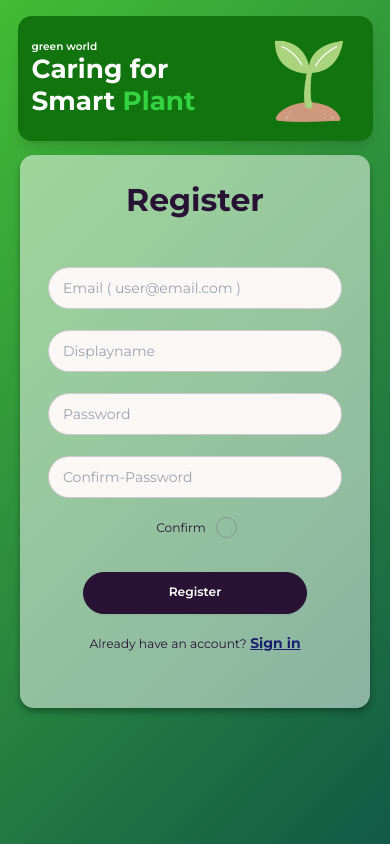
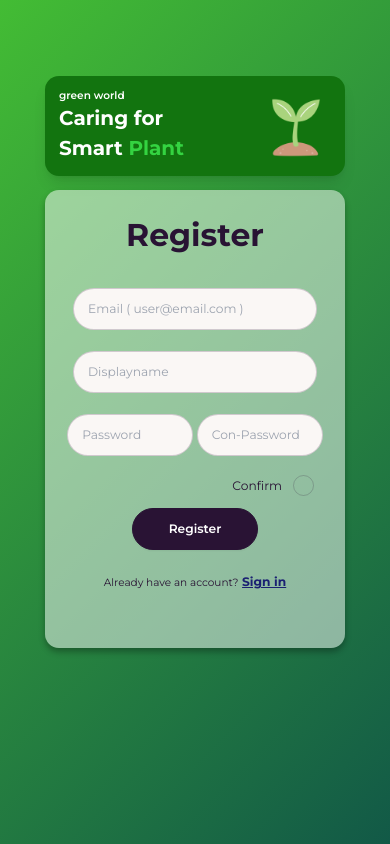
Before and after one commit to hazellza/cloneFrontend_fifa, a React (Vite) app: page /register in a window 390 px wide. Built offline with nearby package versions, Linux system fonts and the light colour scheme.

Commit message:
resposive (login , logo, register )

```diff
--- a/src/components/Logo/Logo.css
+++ b/src/components/Logo/Logo.css
@@ -1,15 +1,79 @@
+/* Logo.css */
 .logo-card {
-    width: 355px;
-    height: 125px;
-    background-color: rgb(18, 116, 15);
+  width: 365px;
+  height: 125px;
+  background-color: rgb(18, 116, 15);
 }
+.topic,
+.topic-span {
+  font-weight: bold;
+  font-size: 30px;
+}
+
 .text-green {
-    color: rgb(52, 211, 65);
+  color: rgb(52, 211, 65);
 }
 
 .logo-icon img {
-    max-width: 100px; /* ปรับตามขนาดที่ต้องการ */
-    max-height: 100px; /* ปรับตามขนาดที่ต้องการ */
+  max-width: 100px; /* ปรับตามขนาดที่ต้องการ */
+  max-height: 100px; /* ปรับตามขนาดที่ต้องการ */
+  width: auto;
+  height: auto;
+}
+
+/* สำหรับหน้าจอที่ต่ำกว่า 1199px */
+@media only screen and (max-width: 1280px) {
+  .logo-card {
+    width: 340px;
+    height: 125px;
+    background-color: rgb(18, 116, 15);
+  }
+  .topic,
+  .topic-span {
+    font-size: 25px;
+  }
+  .logo-icon img {
+    max-width: 90px; /* ปรับตามขนาดที่ต้องการ */
+    max-height: 90px; /* ปรับตามขนาดที่ต้องการ */
     width: auto;
     height: auto;
+  }
 }
+
+/* สำหรับหน้าจอที่ต่ำกว่า 992px */
+@media only screen and (max-width: 1024px) {
+  .logo-card {
+    width: 320px;
+    height: 110px;
+    background-color: rgb(18, 116, 15); /* หรือสีที่คุณต้องการ */
+  }
+  .topic,
+  .topic-span {
+    font-size: 20px;
+  }
+  .logo-icon img {
+    max-width: 80px; /* ปรับตามขนาดที่ต้องการ */
+    max-height: 80px; /* ปรับตามขนาดที่ต้องการ */
+    width: auto;
+    height: auto;
+  }
+}
+
+/* สำหรับหน้าจอที่ต่ำกว่า 768px */
+@media only screen and (max-width: 768px) {
+  .logo-card {
+    width: 300px;
+    height: 100px;
+    background-color: rgb(18, 116, 15); /* หรือสีที่คุณต้องการ */
+  }
+  .topic,
+  .topic-span {
+    font-size: 20px;
+  }
+  .logo-icon img {
+    max-width: 70px; /* ปรับตามขนาดที่ต้องการ */
+    max-height: 70px; /* ปรับตามขนาดที่ต้องการ */
+    width: auto;
+    height: auto;
+  }
+}
--- a/src/components/Logo/Logo.jsx
+++ b/src/components/Logo/Logo.jsx
@@ -7,7 +7,7 @@ function Logo() {
         <div className='logo-card flex items-center justify-between mb-4 rounded-box px-4 shadow-lg'>
             <div className='logo-name flex flex-col'>
                 <label className='text-white text-xs font-semibold'>green world</label>
-                <h1 className='text-white text-3xl font-bold'>Caring for <br/>Smart <span className='text-green text-3xl font-bold'>Plant</span></h1>
+                <h1 className='topic text-white'>Caring for <br/>Smart <span className='topic-span text-green'>Plant</span></h1>
             </div>
             <div className="logo-icon">
                 <img src="src/assets/image/plant1.png" alt="three"/>
--- a/src/layout/Login/Login.css
+++ b/src/layout/Login/Login.css
@@ -26,10 +26,47 @@
   padding: 2rem;
   border-radius: 1rem;
   box-shadow: 0 4px 6px rgba(0, 0, 0, 0.3);
-  width: 350px;
+  width: 370px;
   margin-bottom: 150px;
 }
 
 #login-page a {
   color: rgb(26, 32, 114);
 }
+
+
+@media only screen and (max-width: 1280px) {
+  #login-page .translucent-bg {
+    background-color: rgba(255, 255, 255, 0.5); /* สีขาวพร้อมความโปร่งใส 80% */
+    padding: 2rem;
+    border-radius: 1rem;
+    box-shadow: 0 4px 6px rgba(0, 0, 0, 0.3);
+    width: 340px;
+    margin-bottom: 150px;
+  }
+}
+
+/* สำหรับหน้าจอที่ต่ำกว่า 992px */
+@media only screen and (max-width: 1024px) {
+  #login-page .translucent-bg {
+    background-color: rgba(255, 255, 255, 0.5); /* สีขาวพร้อมความโปร่งใส 80% */
+    padding: 2rem;
+    border-radius: 1rem;
+    box-shadow: 0 4px 6px rgba(0, 0, 0, 0.3);
+    width: 320px;
+    margin-bottom: 150px;
+  }
+}
+
+/* สำหรับหน้าจอที่ต่ำกว่า 768px */
+@media only screen and (max-width: 768px) {
+  #login-page .translucent-bg {
+    background-color: rgba(255, 255, 255, 0.5); /* สีขาวพร้อมความโปร่งใส 80% */
+    padding: 2rem;
+    border-radius: 1rem;
+    box-shadow: 0 4px 6px rgba(0, 0, 0, 0.3);
+    width: 300px;
+    margin-bottom: 150px;
+  }
+
+}
--- a/src/layout/Login/Login.jsx
+++ b/src/layout/Login/Login.jsx
@@ -108,7 +108,7 @@ function Login() {
                 type="text"
                 id="email"
                 name="email"
-                className="grow"
+                className="grow max-sm:text-sm"
                 placeholder="customer@email.com"
                 value={email}
                 onChange={(e) => setEmail(e.target.value)}
@@ -138,7 +138,7 @@ function Login() {
                 type="password"
                 id="password"
                 name="password"
-                className="grow"
+                className="grow max-sm:text-sm"
                 placeholder="Password"
                 value={password}
                 onChange={(e) => setPassword(e.target.value)}
@@ -195,26 +195,22 @@ function Login() {
               </svg>
             </label>
           </div>
-          <div
-            className="text-end"
-            style={{
-              display: "flex",
-              justifyContent: "center",
-              alignItems: "center",
-            }}
-          >
-            <label className="text-sm">
+          <div className="text-center">
+            <label className="text-sm max-sm:text-xs">
               Don't have an account?
               <a
                 href={"/register"}
-                className="font-bold ml-1 underline underline-offset-1"
+                className="font-bold ml-1 underline underline-offset-1 max-sm:text-sm"
               >
                 Sign up
               </a>
             </label>
           </div>
           <div className="flex justify-center">
-            <button type="submit" className="btn btn-neutral w-64 text-white ">
+            <button
+              type="submit"
+              className="btn btn-neutral w-64 text-white max-sm:w-36 max-lg:w-44 max-xl:w-56"
+            >
               Login
             </button>
           </div>
--- a/src/layout/Register/Register.css
+++ b/src/layout/Register/Register.css
@@ -1,13 +1,17 @@
 #register-page {
-    background-image: linear-gradient(135deg, rgba(67, 188, 52, 1) 0%, rgba(18, 89, 71, 1) 100%);
+  background-image: linear-gradient(
+    135deg,
+    rgba(67, 188, 52, 1) 0%,
+    rgba(18, 89, 71, 1) 100%
+  );
 }
 
-.translucent-bg {
+#register-page .translucent-bg {
   background-color: rgba(255, 255, 255, 0.5); /* สีขาวพร้อมความโปร่งใส 80% */
   padding: 2rem;
   border-radius: 1rem;
   box-shadow: 0 4px 6px rgba(0, 0, 0, 0.3);
-    width: 350px;
+  width: 370px;
   margin-bottom: 120px;
 }
 
@@ -25,3 +29,38 @@
 #register-page a {
   color: rgb(26, 32, 114);
 }
+
+@media only screen and (max-width: 1280px) {
+  #register-page .translucent-bg {
+    background-color: rgba(255, 255, 255, 0.5); /* สีขาวพร้อมความโปร่งใส 80% */
+    padding: 2rem;
+    border-radius: 1rem;
+    box-shadow: 0 4px 6px rgba(0, 0, 0, 0.3);
+    width: 340px;
+    margin-bottom: 120px;
+  }
+}
+
+/* สำหรับหน้าจอที่ต่ำกว่า 992px */
+@media only screen and (max-width: 1024px) {
+  #register-page .translucent-bg {
+    background-color: rgba(255, 255, 255, 0.5); /* สีขาวพร้อมความโปร่งใส 80% */
+    padding: 2rem;
+    border-radius: 1rem;
+    box-shadow: 0 4px 6px rgba(0, 0, 0, 0.3);
+    width: 320px;
+    margin-bottom: 120px;
+  }
+}
+
+/* สำหรับหน้าจอที่ต่ำกว่า 768px */
+@media only screen and (max-width: 768px) {
+  #register-page .translucent-bg {
+    background-color: rgba(255, 255, 255, 0.5); /* สีขาวพร้อมความโปร่งใส 80% */
+    padding: 2rem;
+    border-radius: 1rem;
+    box-shadow: 0 4px 6px rgba(0, 0, 0, 0.3);
+    width: 300px;
+    margin-bottom: 120px;
+  }
+}
--- a/src/layout/Register/Register.jsx
+++ b/src/layout/Register/Register.jsx
@@ -57,7 +57,7 @@ function register() {
         <Logo></Logo>
       </div>
       <div className="translucent-bg">
-        <div className="text-center mb-14 font-bold text-4xl">
+        <div className="text-center mb-10 font-bold text-4xl">
           <h1>Register</h1>
         </div>
         <form onSubmit={handleSubmit} className="space-y-6 mb-8">
@@ -70,7 +70,7 @@ function register() {
                 type="email"
                 id="email"
                 name="email"
-                className="grow overflow-hidden"
+                className="grow overflow-hidden max-sm:text-sm"
                 value={email}
                 onChange={(e) => setEmail(e.target.value)}
                 placeholder="Email ( user@email.com )"
@@ -87,7 +87,7 @@ function register() {
                 type="text"
                 id="displayname"
                 name="displayname"
-                className="grow overflow-hidden"
+                className="grow overflow-hidden max-sm:text-sm"
                 value={displayname}
                 onChange={(e) => setDisplayname(e.target.value)}
                 placeholder="Displayname"
@@ -95,16 +95,17 @@ function register() {
               />
             </label>
           </div>
+          <div className="space-y-6 max-sm:flex max-sm:justify-center max-sm:items-center max-sm:space-y-0 max-sm:gap-1">
             <div className="form-group">
               <label
                 htmlFor="password"
-              className="input input-bordered flex item-center gap-2 w-auto"
+                className="input input-bordered flex item-center gap-2 w-auto max-sm:w-36"
               >
                 <input
                   type="password"
                   id="password"
                   name="password"
-                className="grow overflow-hidden"
+                  className="grow overflow-hidden max-sm:text-sm"
                   value={password}
                   onChange={(e) => setPassword(e.target.value)}
                   placeholder="Password"
@@ -115,41 +116,28 @@ function register() {
             <div className="form-group">
               <label
                 htmlFor="con-password"
-              className="input input-bordered flex item-center gap-2 w-auto"
+                className="input input-bordered flex item-center gap-2 w-auto max-sm:w-36"
               >
                 <input
                   type="password"
                   id="con-password"
                   name="con-password"
-                className="grow overflow-hidden"
+                  className="grow overflow-hidden max-sm:text-sm"
                   value={conpassword}
                   onChange={(e) => setConpassword(e.target.value)}
-                placeholder="Confirm-Password"
+                  placeholder="Con-Password"
                   required
                 />
               </label>
             </div>
-          <div
-            className="checkbox-confirm flex justify-end"
-            style={{
-              display: "flex",
-              justifyContent: "center",
-              alignItems: "center",
-            }}
-          >
+          </div>
+          <div className="checkbox-confirm flex justify-end">
             <label className="label cursor-pointer gap-2 -mt-4 -mb-6">
               <span className="label text-sm">Confirm</span>
               <input type="checkbox" className="checkbox" required />
             </label>
           </div>
-          <div
-            className="text-right"
-            style={{
-              display: "flex",
-              justifyContent: "center",
-              alignItems: "center",
-            }}
-          >
+          <div className="text-right">
             <label className="not-match text-sx font-semibold text-red-700 hidden">
               invalid password not match
             </label>
@@ -157,24 +145,17 @@ function register() {
           <div className="flex justify-center">
             <button
               type="submit"
-              className="btn btn-neutral w-64 text-white register"
+              className="btn btn-neutral w-64 text-white register max-sm:w-36 max-lg:w-44 max-xl:w-56"
             >
               Register
             </button>
           </div>
-          <div
-            className="text-end"
-            style={{
-              display: "flex",
-              justifyContent: "center",
-              alignItems: "center",
-            }}
-          >
-            <label className="text-sm">
+          <div className="text-center">
+            <label className="text-sm max-sm:text-xs">
               Already have an account?
               <a
                 href="/"
-                className="font-bold ml-1 underline underline-offset-1"
+                className="font-bold ml-1 underline underline-offset-1 max-sm:text-sm"
               >
                 Sign in
               </a>
```
Lines whose indentation alone changed are shown as unchanged.
